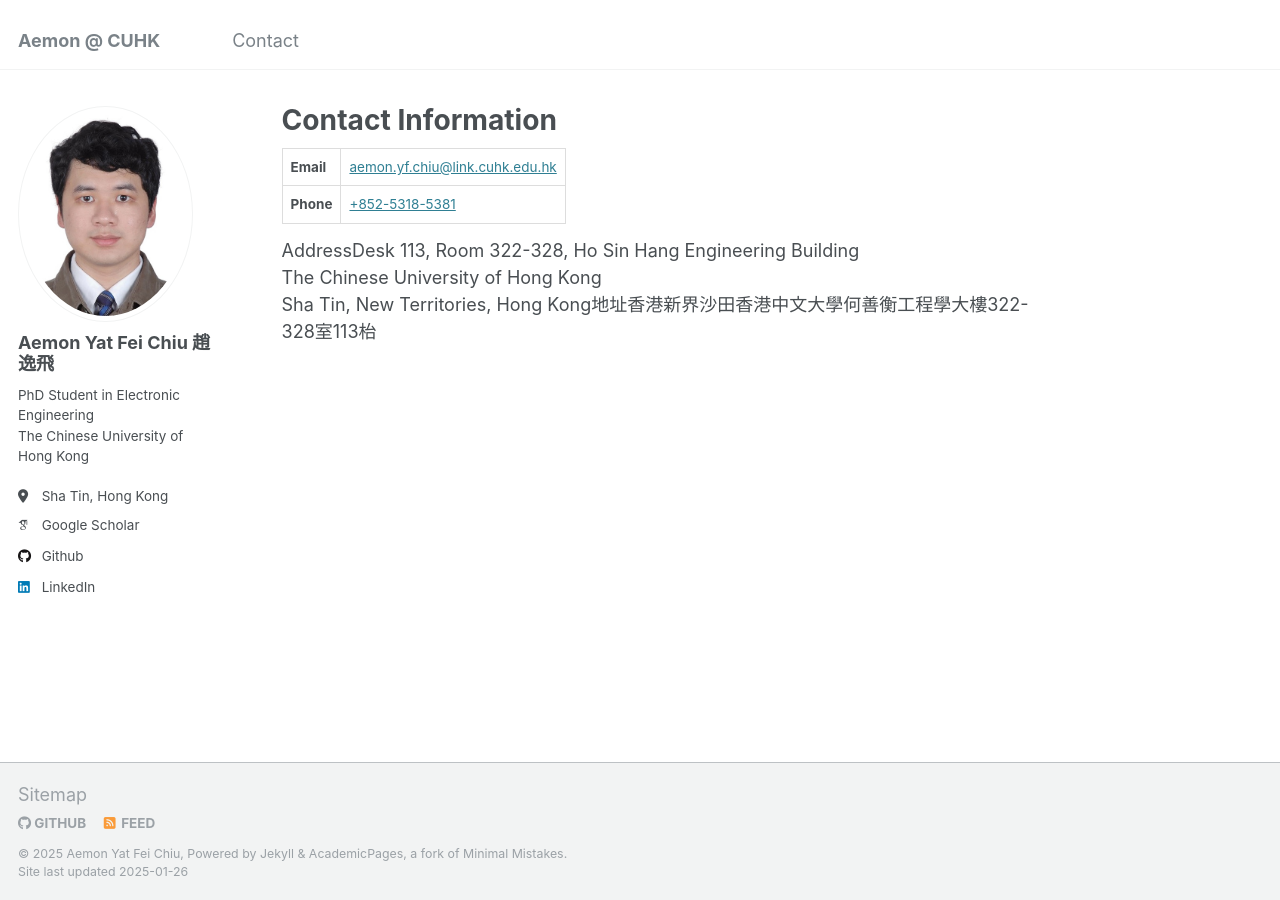
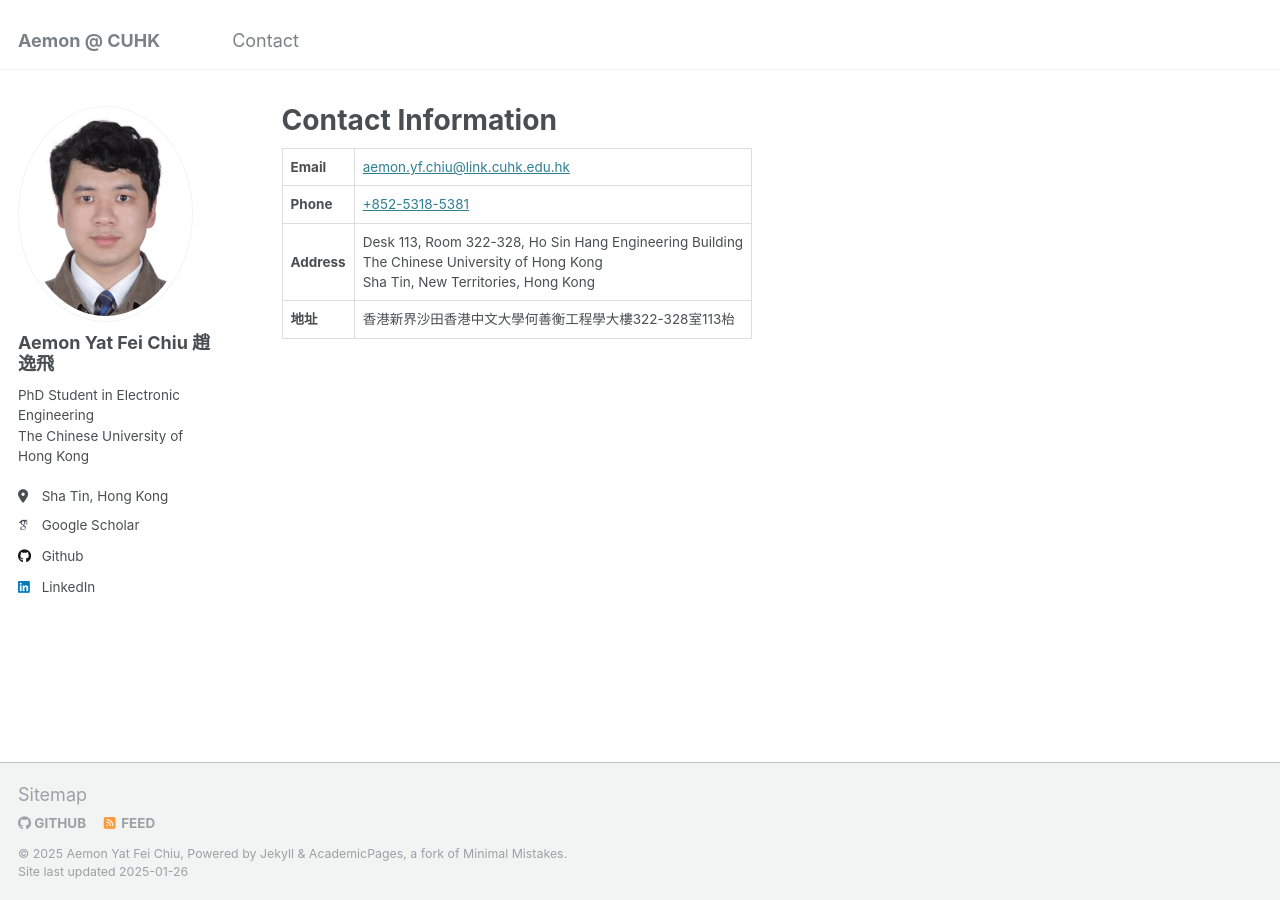
Before and after one commit to aemonyfchiu/aemonyfchiu.github.io, a Jekyll site: the page built from _pages/contact.md, in a window 1280 px wide. Built offline with Jekyll 4.4.1, drawn with Linux system fonts in a browser that asks for light colours; some web fonts are replaced; a script that is not in the unit is left out.

Commit message:
Update contact.md

```diff
--- a/_pages/contact.md
+++ b/_pages/contact.md
@@ -27,7 +27,7 @@ author_profile: true
     <th>Phone</th>
     <td><a href="tel:+85253185381">+852-5318-5381</a></td>
   </tr>
-</table>
+
   <tr>
     <th>Address</th>
     <td>Desk 113, Room 322-328, Ho Sin Hang Engineering Building<br>The Chinese University of Hong Kong<br>Sha Tin, New Territories, Hong Kong</td>
@@ -36,3 +36,4 @@ author_profile: true
     <th>地址</th>
     <td>香港新界沙田香港中文大學何善衡工程學大樓322-328室113枱</td>
   </tr>
+</table>
```
